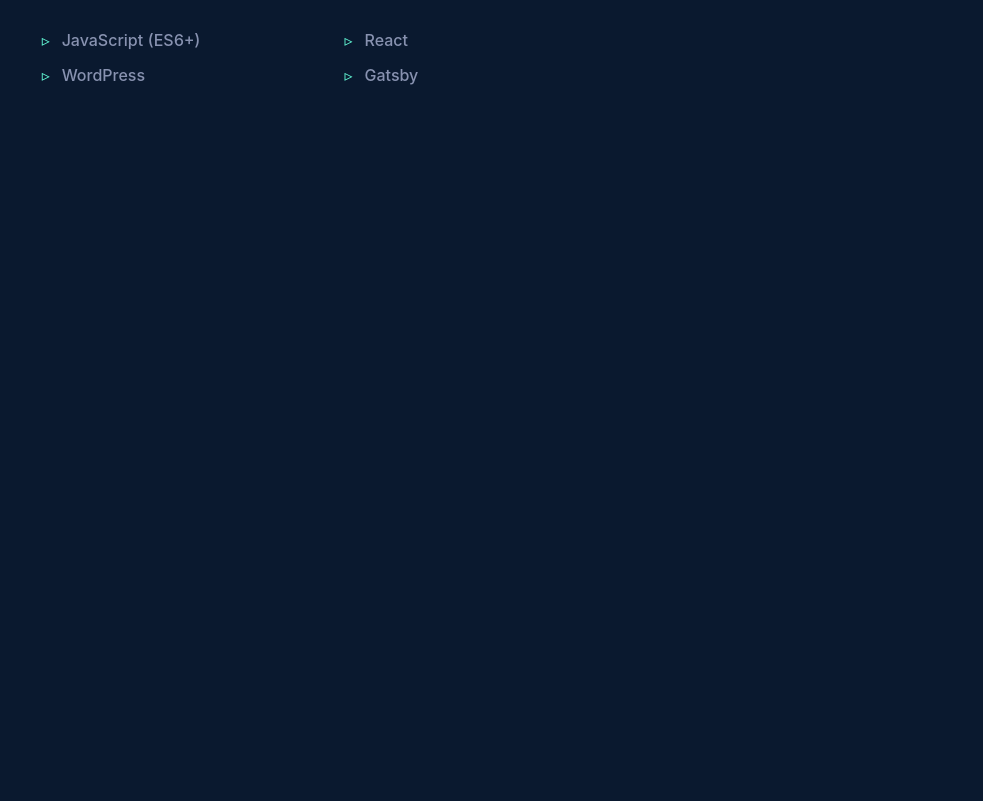
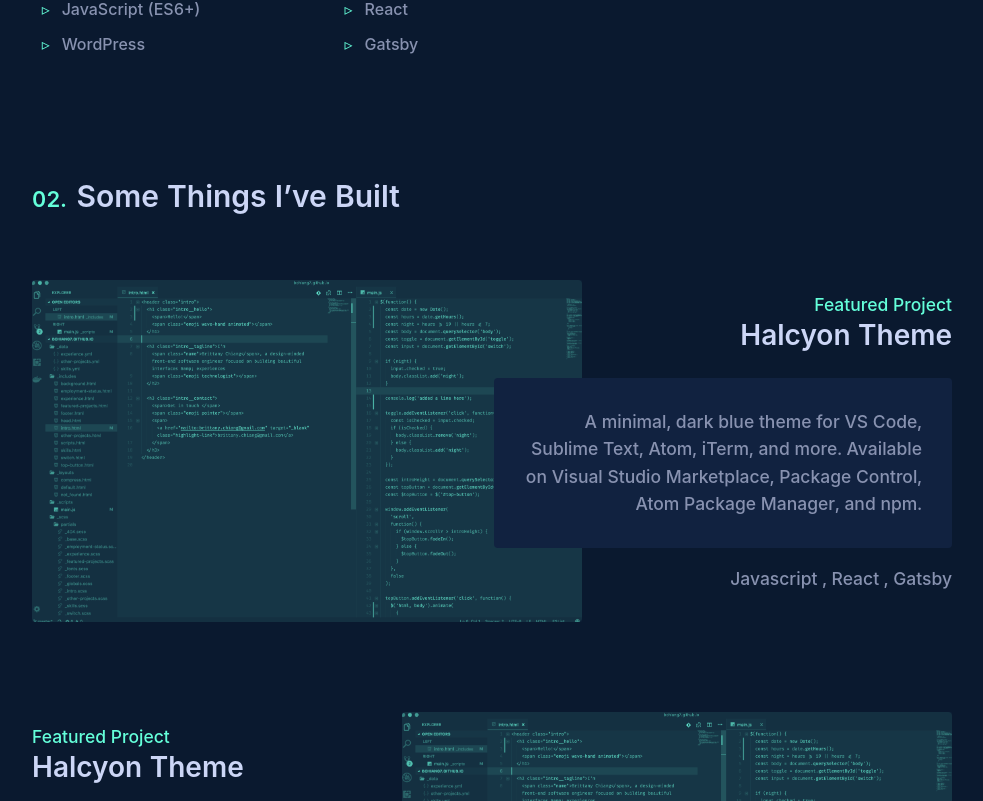
Before and after one commit to KavitaR45/Simple-Portfolio, a Next.js app: page / in a window 1280 px wide. Shown: the part 1239-2040 px from the top of the page, without its empty margins (148-1131 px from the left). Before the commit the page ends 1434 px from the top, so only its background shows below. Built offline with nearby package versions, Linux system fonts and the light colour scheme.

Commit message:
Project section done

```diff
--- a/components/Banner.js
+++ b/components/Banner.js
@@ -1,6 +1,5 @@
 import React from "react"
 import { Row, Col, Button} from "antd"
-import {FaPlay} from "react-icons/fa"
 import styled from "styled-components"
 
 export default function Banner({title,desc,btnLink,btnText,subtitle}) {
--- /dev/null
+++ b/components/Contact.js
@@ -0,0 +1,71 @@
+import React from "react"
+import { Row, Col, Button } from "antd"
+import styled from "styled-components"
+
+export default function Contact({ desc, }) {
+
+
+    const DescSection = styled.p`
+  max-width:90%;
+  @media(max-width:992px){
+    max-width:100%
+  }
+  ul{
+      display:flex;
+      align-items:center;
+      justify-content:space-between;
+      flex-wrap:wrap;
+  }
+  ul li{
+      width:45%;
+  }
+  `
+    const Img = styled.img`
+  width:100%;
+  border-radius:4px;
+  @media(max-width:576px){
+      width:70%;
+      display:block;
+      margin:20px auto 0 auto;
+
+  }
+
+  `
+    const Form = styled.form`
+  input,textarea{
+    background: transparent;
+    width: 100%;
+    padding: 8px;
+    margin: 10px 0;
+    border: 1px solid #64ffda;
+    color: white;
+    border-radius:4px
+  }
+  textarea{
+      height:80px;
+      resize:none;
+  }
+  `
+
+
+    return (
+        <>
+            <Row gutter={4} justify="space-around" align="center">
+                <Col xs={24} sm={14} lg={14}>
+                    <DescSection className="para-text">{desc}</DescSection>
+                </Col>
+                <Col xs={24} sm={10} lg={10}>
+                    <Form id="myForm" netlify="true" name="contactForm" method="POST" data-netlify="true" >
+                        <input type="hidden" name="form-name" value="contactForm" />
+                        <input title="Name should not contains any numeric letters" pattern="[A-Za-z ]{1,32}" placeholder="Name" label="Name" type="text" name="name" required />
+                        <input title="Please enter a valid email address" pattern="[a-z0-9._%+-]+@[a-z0-9.-]+\.[a-z]{2,}$" placeholder="Email" label="Email" type="mail" name="email" required />
+                        <input pattern="^(\+91[\-\s]?)?[0]?(91)?[789]\d{9}$" title="Please enter a valid phone number" placeholder="Mobile Number" label="Mobile Number" type="tel" name="phone" required />
+                        <textarea placeholder="Message" label="Message" type="text" name="msg" required></textarea>
+                        <Button type="ghost">Submit</Button>
+                    </Form>
+                </Col>
+            </Row>
+        </>
+
+    )
+}
--- a/components/Portfolio.js
+++ /dev/null
@@ -1,21 +0,0 @@
-import React from "react"
-import { Row, Col, Button } from "antd"
-import { FaPlay } from "react-icons/fa"
-
-export default function Portfolio({img,title,desc,btnLink,btnText,flexReverse}) {
-  return (
-    <>
-        <Row gutter={4} justify="space-around" align="middle" style={flexReverse ? {flexDirection:"row-reverse"}:{flexDirection:"row"}}>
-          <Col xs={22} sm={8} lg={8}>
-            <h2 className="text-white">{title}</h2>
-            <p className="text-white">{desc}</p>
-            <Button type="ghost" size="large" href={btnLink}><FaPlay style={{margin:"0px 12px 0 0"}}/>{btnText}</Button>
-          </Col>
-          <Col xs={22} sm={8} lg={8}>
-            <img src={img} style={{display:"block",margin:"auto"}} />
-          </Col>
-        </Row>
-    </>
-
-  )
-}
--- /dev/null
+++ b/components/Project.js
@@ -0,0 +1,84 @@
+import React from "react"
+import { Row, Col, Button } from "antd"
+import styled from "styled-components"
+
+export default function Project({ subtitle, title, desc, img, flexDirection, textAlign, technology }) {
+
+
+    const DescSection = styled.p`
+  background:#112240;
+  padding:30px 30px;
+  z-index:5;
+  margin-top:30px;
+  border-radius:4px;
+  `
+    const Title = styled.h3`
+    color: #ccd6f6 ;
+     font-size: 2.8rem;
+      font-weight: 700;
+    :hover{
+        color:#64ffda;
+        cursor:pointer
+    }
+  `
+    const Img = styled.div`
+  width:120%;
+  border-radius:4px;
+  position:relative;
+ right:${flexDirection ? " 20%" : "0%"};
+ background:#64ffda;
+ :hover{
+     background:white !important;
+ }
+ &::before{
+    content: "";
+    position: absolute;
+    width: 100%;
+    height: 100%;
+    inset: 0px;
+    z-index: 3;
+    background-color:#0a192f;
+    mix-blend-mode: screen;
+ }
+ img{
+    filter: grayscale(100%) contrast(1) brightness(90%);
+    mix-blend-mode: multiply;
+    width:100%;
+ }
+ img:hover{
+    filter: none;
+    mix-blend-mode: multiply;
+    width:100%;
+ }
+  @media(max-width:576px){
+      width:100%;
+      display:block;
+      margin:20px auto 0 auto;
+      right:0 !important;
+  }
+  `
+    const RowWrapper = styled(Row)`
+  margin:50px 0;
+  @media(max-width:576px){
+      margin:10px 0;
+  }
+  `
+
+
+    return (
+        <>
+            <RowWrapper gutter={4} justify="space-around" align="middle" style={{ flexDirection: `${flexDirection ? "row-reverse" : "row"}` }}>
+                <Col style={{ margin: "20px 0" }} xs={24} sm={12} lg={12}>
+                    <Img><img src={img} /> </Img>
+                </Col>
+                <Col xs={22} sm={12} lg={12} style={{ textAlign: `${textAlign ? "left" : "right"}`, margin: "20px 0", zIndex: "5", position: "relative" }}>
+                    <p style={{ color: "#64ffda", marginBottom: "5px" }}>{subtitle}</p>
+                    <Title>{title}</Title>
+                    <DescSection className="para-text">{desc}</DescSection>
+                    <p className="para-text">{technology}</p>
+                </Col>
+            </RowWrapper>
+        </>
+
+    )
+}
--- a/components/SectionHeading.js
+++ b/components/SectionHeading.js
@@ -7,30 +7,31 @@
     margin-bottom:30px;
     &::before {
       position: relative;
-      bottom: 4px;
+      bottom: 0px;
       counter-increment: section ${section};
       content: "0" counter(section) ".";
       margin-right: 10px;
       color: #64ffda;
-      font-weight: 400;
+      font-weight: 600;
+      font-size:2.2rem;
   }
-  &::after{
-      content: "";
-      display: block;
-      position: relative;
-      top: -10px;
-      width: 300px;
-      left:190px;
-      height: 1px;
-      margin-left: 20px;
-      background-color: #233554;
-  }
-  @media(max-width:576px){
-    &::after{
-        width: 100px;
-        left:150px;
-    }
-  }
+//   &::after{
+//       content: "";
+//       display: block;
+//       position: relative;
+//       top: -10px;
+//       width: 300px;
+//       left:200px;
+//       height: 1px;
+//       margin-left: 20px;
+//       background-color: #233554;
+//   }
+//   @media(max-width:576px){
+//     &::after{
+//         width: 100px;
+//         left:150px;
+//     }
+//   }
     `
 
     return (
--- a/pages/index.js
+++ b/pages/index.js
@@ -1,20 +1,31 @@
 import React from "react"
-import { Row, Col, Button } from "antd"
-import { FaPlay } from "react-icons/fa"
+import { Row, Col } from "antd"
 import Banner from "../components/Banner"
 import SectionHeading from "../components/SectionHeading"
-import Portfolio from "../components/Portfolio"
 import About from "../components/About"
+import Contact from "../components/Contact"
+import Project from "../components/Project"
 
 export default function Home() {
   return (
     <>
       {/* Banner Section */}
       <Banner subtitle={"Hi, my  name  is"} title={"Kavita Rawat."} desc={"I’m a software engineer specializing in building (and occasionally designing) exceptional digital experiences. Currently, I’m focused on building accessible, human-centered products at Upstatement."} btnText="Let's Talk !" btnLink={"#"} />
-     <section style={{padding:"80px 0"}}>
-       <SectionHeading section={1} title={"About Me"}/>
-      <About  img={"https://brittanychiang.com/static/30a645f7db6038f83287d0c6042d3b2b/f9526/me.avif"}   desc={<>Hello! My name is Brittany and I enjoy creating things that live on the internet. My interest in web development started back in 2012 when I decided to try editing custom Tumblr themes — turns out hacking together a custom reblog button taught me a lot about HTML & CSS!<br/><br/>Fast-forward to today, and I’ve had the privilege of working at an advertising agency, a start-up, a huge corporation, and a student-led design studio. My main focus these days is building accessible, inclusive products and digital experiences at Upstatement for a variety of clients.<br/><br/><ul><li>JavaScript (ES6+)</li><li>React</li><li>WordPress</li><li>Gatsby</li></ul></>}  />
-     </section>
+      <section style={{ padding: "50px 0" }}>
+        <SectionHeading section={1} title={"About Me"} />
+        <About img={"https://brittanychiang.com/static/30a645f7db6038f83287d0c6042d3b2b/f9526/me.avif"} desc={<>Hello! My name is Brittany and I enjoy creating things that live on the internet. My interest in web development started back in 2012 when I decided to try editing custom Tumblr themes — turns out hacking together a custom reblog button taught me a lot about HTML & CSS!<br /><br />Fast-forward to today, and I’ve had the privilege of working at an advertising agency, a start-up, a huge corporation, and a student-led design studio. My main focus these days is building accessible, inclusive products and digital experiences at Upstatement for a variety of clients.<br /><br /><ul><li>JavaScript (ES6+)</li><li>React</li><li>WordPress</li><li>Gatsby</li></ul></>} />
+      </section>
+      <section style={{ padding: "50px 0" }}>
+        <SectionHeading section={2} title={"Some Things I’ve Built"} />
+       <Project technology={"Javascript , React , Gatsby"} img={"/images/project/img1.png"} desc={"A minimal, dark blue theme for VS Code, Sublime Text, Atom, iTerm, and more. Available on Visual Studio Marketplace, Package Control, Atom Package Manager, and npm."} subtitle={"Featured Project"} title={"Halcyon Theme"} />
+       <Project technology={"Javascript , React , Gatsby"} flexDirection textAlign img={"/images/project/img1.png"} desc={"A minimal, dark blue theme for VS Code, Sublime Text, Atom, iTerm, and more. Available on Visual Studio Marketplace, Package Control, Atom Package Manager, and npm."} subtitle={"Featured Project"} title={"Halcyon Theme"} />
+       <Project technology={"Javascript , React , Gatsby"} img={"/images/project/img1.png"} desc={"A minimal, dark blue theme for VS Code, Sublime Text, Atom, iTerm, and more. Available on Visual Studio Marketplace, Package Control, Atom Package Manager, and npm."} subtitle={"Featured Project"} title={"Halcyon Theme"} />
+         </section>
+      <section style={{ padding: "50px 0" }}>
+        <SectionHeading section={3} title={"Get In Touch"} />
+        <Contact desc={<>Hello! My name is Brittany and I enjoy creating things that live on the internet. My interest in web development started back in 2012 when I decided to try editing custom Tumblr themes — turns out hacking together a custom reblog button taught me a lot about HTML & CSS!<br /><br />Fast-forward to today, and I’ve had the privilege of working at an advertising agency, a start-up, a huge corporation, and a student-led design studio. My main focus these days is building accessible, inclusive products and digital experiences at Upstatement for a variety of clients.<br /><br /></>} />
+      </section>
+
     </>
   )
 }
--- a/styles/custom.css
+++ b/styles/custom.css
@@ -3,6 +3,7 @@
   -webkit-font-smoothing: antialiased;
   -moz-osx-font-smoothing: grayscale;
   scroll-behavior: smooth;
+  overflow-x: initial !important;
 }
 
 * {
```
Also changed, not shown: public/images/project/img1.png (added).
